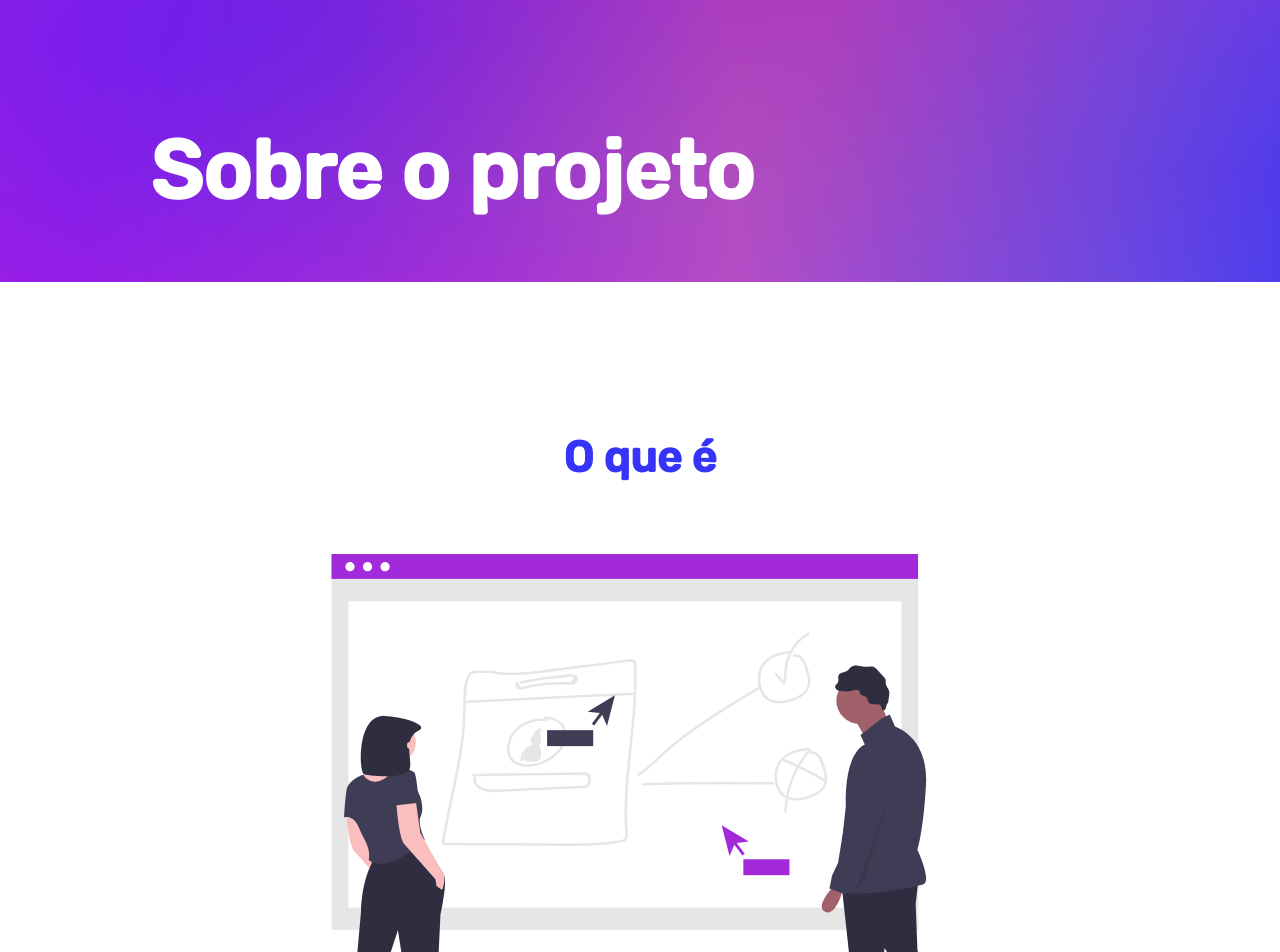
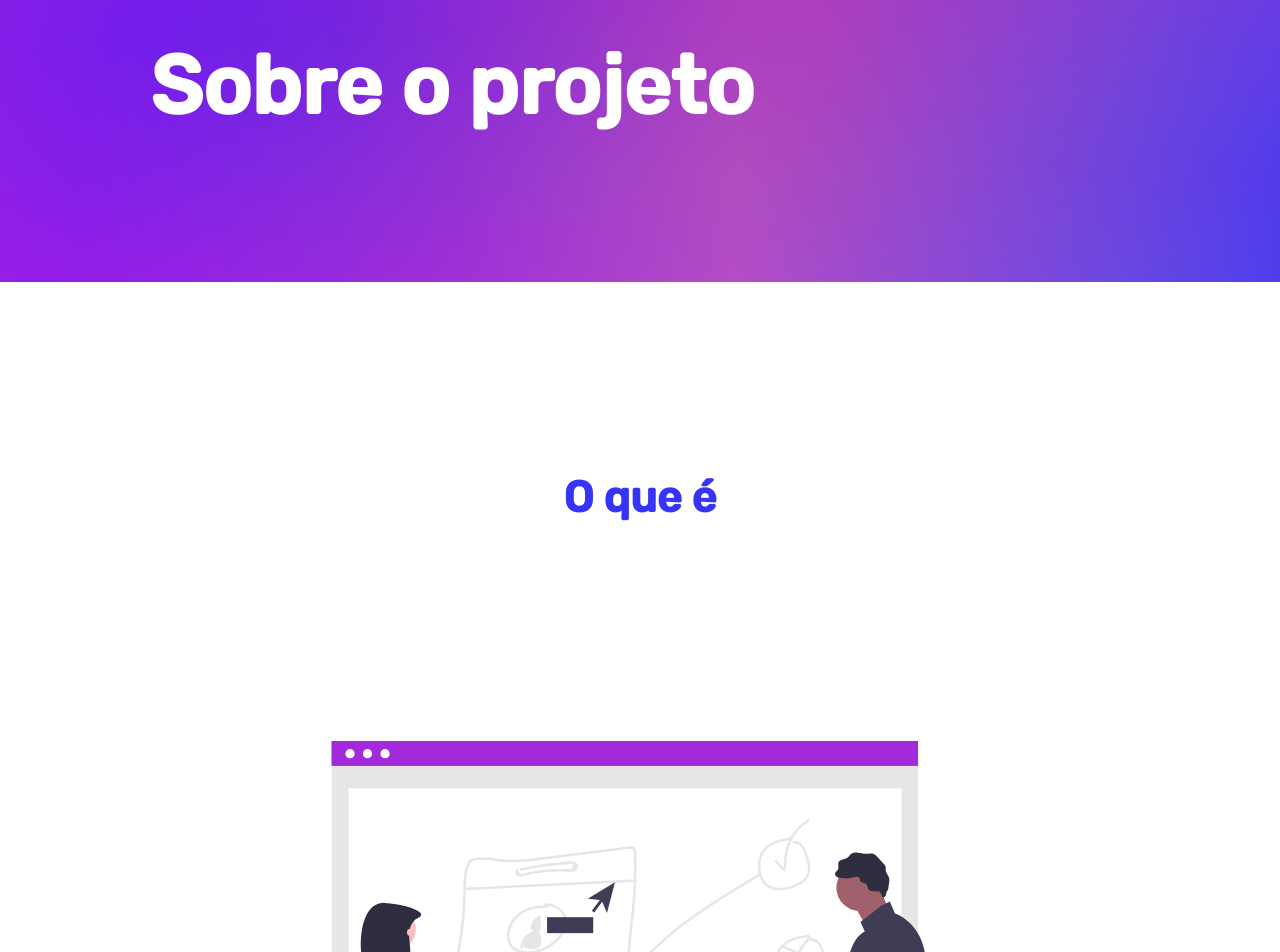
Before and after one commit to EdiJunior88/Projeto-hashtagFinder, a React (Create React App) app in the folder hashtagfinder/: page /sobre in a window 1280 px wide. Shown: the part 140-1092 px from the top of the page. Built offline with nearby package versions, Linux system fonts and the light colour scheme; no server answers.

Commit message:
Atualização do CSS do componente CABECALHO - Ajuste do CSS para o position: absolute - Ajuste de animações, alinhamento e padding

```diff
--- a/hashtagfinder/src/componentes/cabecalho/Cabecalho.module.css
+++ b/hashtagfinder/src/componentes/cabecalho/Cabecalho.module.css
@@ -7,18 +7,16 @@
   position: fixed;
   z-index: 200;
   width: 100%;
-  top: 0px;
-  padding: 12px 64px;
+  top: 0;
+}
+
+.ativaCabecalho .containerCabecalho {
+  padding: 36px 64px;
+  justify-content: center;
   background-color: var(--cor-fundo-cabecalho);
   -webkit-backdrop-filter: blur(5px);
   backdrop-filter: blur(5px);
   transition: background 0.5s ease-in-out;
-}
-
-.ativaCabecalho .containerCabecalho {
-  padding: 0px;
-  justify-content: center;
-/*   width: 100%; */
 }
 
 .ativaCabecalho span {
@@ -28,12 +26,14 @@
 /*----------------------------------------------*/
 
 .containerCabecalho {
+  position: absolute;
   display: flex;
   justify-content: flex-start;
   flex-direction: row;
   flex-wrap: nowrap;
   align-items: center;
   padding: 36px 64px 0px 64px;
+  width: 100%;
 }
 
 .containerCabecalhoBotoes {
--- a/hashtagfinder/src/paginas/sobre/Sobre.module.css
+++ b/hashtagfinder/src/paginas/sobre/Sobre.module.css
@@ -1,6 +1,6 @@
 .titulo {
-  margin-top: 185px;
-  margin-bottom: 50px;
+  padding-top: 185px;
+  padding-bottom: 50px;
 }
 
 .fundo {
@@ -30,9 +30,9 @@
   flex-wrap: nowrap;
   justify-content: space-between;
   align-items: stretch;
-  margin: 154px auto auto;
-  gap: 50px;
-  width: 87%;
+  margin: 194px;
+  gap: 197px;
+  /* width: 87%; */
 }
 
 .subtitulo {
--- a/hashtagfinder/src/paginas/sobre/sobre.jsx
+++ b/hashtagfinder/src/paginas/sobre/sobre.jsx
@@ -68,8 +68,8 @@ const Sobre = () => {
 
   return (
     <div className={styles.sobre}>
+        <Cabecalho acao={ativaNav} />
       <header className={styles.fundo}>
-        <Cabecalho acao={ativaNav} />
         <div className={styles.titulo}>
           <h1 className={styles.tituloTexto}>Sobre o projeto</h1>
         </div>
```
